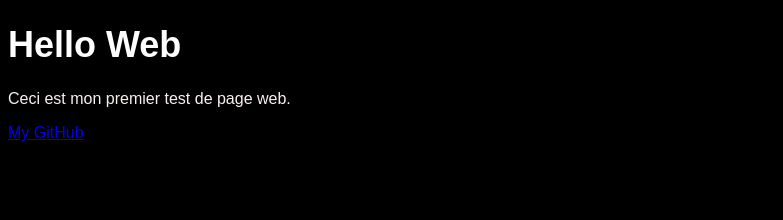
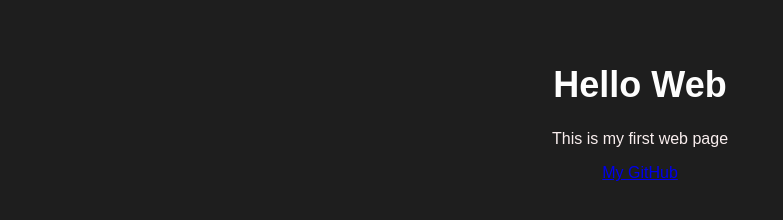
Before and after one commit to maxlamenace2/basicsOfWebDevelopment, a plain HTML site: page task-a/index.html in a window 1280 px wide. Shown: the whole page, without its empty margins (0-783 px from the left). Drawn offline with Linux system fonts and the light colour scheme.

Commit message:
commit 5

```diff
--- a/task-a/index.html
+++ b/task-a/index.html
@@ -11,7 +11,7 @@ Date: 2025-09-19
 </head>
 <body>
   <h1>Hello Web</h1>
-  <p>Ceci est mon premier test de page web.</p>
+  <p>This is my first web page</p>
   <a href="https://github.com/maxlamenace2" target="_blank">My GitHub</a>
 </body>
 </html>
--- a/task-a/style.css
+++ b/task-a/style.css
@@ -4,8 +4,11 @@ Date: 2025-09-19
 */
 
 body {
-  background-color: #000000; /* couleur de fond */
+  background-color: #1e1e1e; /* exemple : fond sombre */
   font-family: Arial, sans-serif;
+  margin: 0;
+  text-align: center; /* centre horizontalement */
+  padding-top: 40px;  /* espace depuis le haut */
 }
 
 h1 {
```
